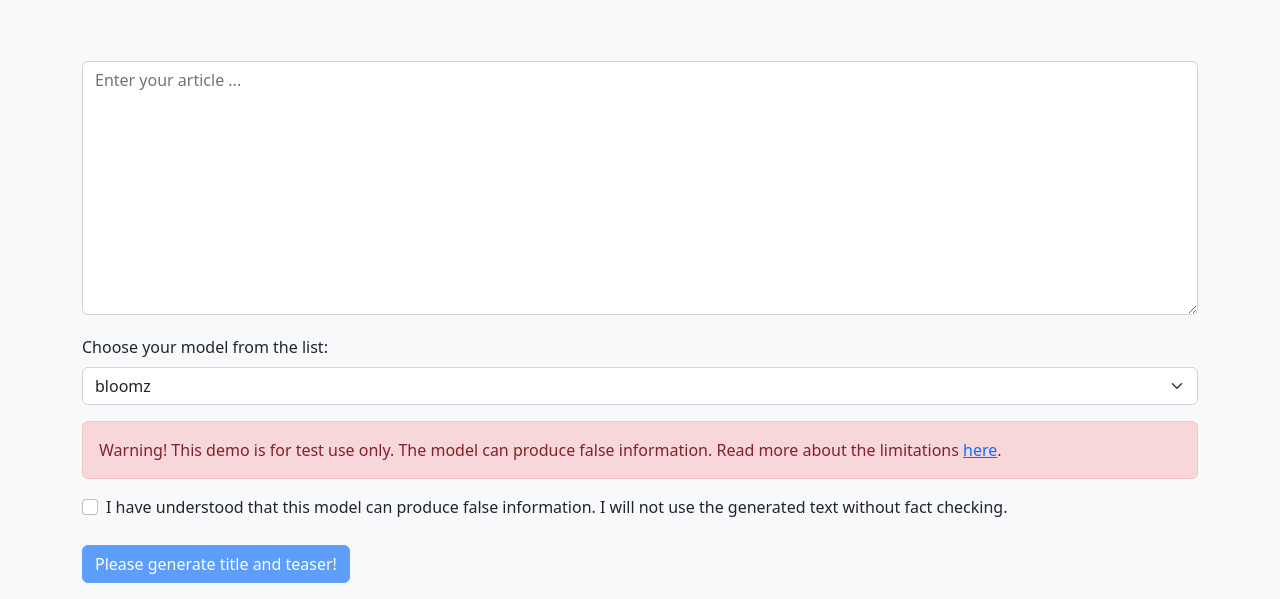
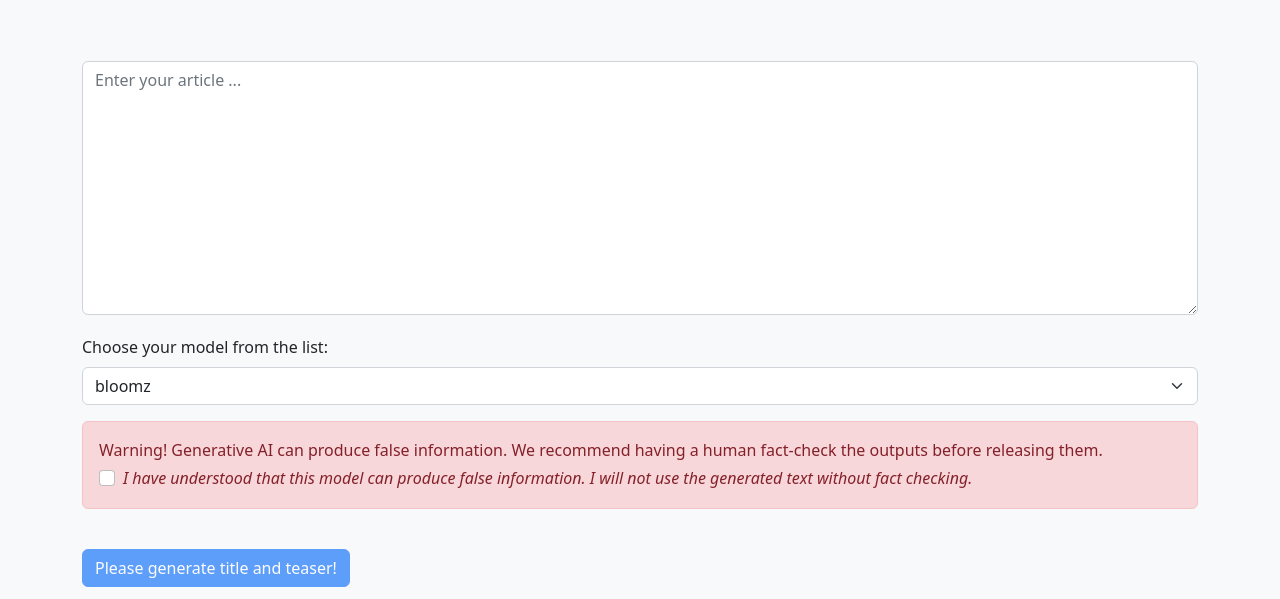
Before and after one commit to snipaid-nlg/demo, a website: page public/index.html in a window 1280 px wide. Shown: the part 201-800 px from the top of the page. Drawn offline with nearby package versions, Linux system fonts and the light colour scheme.

Commit message:
Chunk warning and consent together

```diff
--- a/public/index.html
+++ b/public/index.html
@@ -32,14 +32,15 @@
             <option>gptj</option>
           </select>
           <div class="alert alert-danger" role="alert">
-            Warning! This demo is for test use only. The model can produce false information. Read more about the limitations
-            <a href="https://www.eleuther.ai/faq/" target="_blank">here</a>.
-          </div>
-          <div class="form-check">
-            <input class="form-check-input" type="checkbox" value="" id="consent">
-            <label class="form-check-label" for="consent">
-              I have understood that this model can produce false information. I will not use the generated text without fact checking.
-            </label>
+            <div class="mb-1">
+              Warning! Generative AI can produce false information. We recommend having a human fact-check the outputs before releasing them.
+            </div>
+            <div class="form-check">
+              <input class="form-check-input" type="checkbox" value="" id="consent">
+              <label class="form-check-label fst-italic" for="consent">
+                I have understood that this model can produce false information. I will not use the generated text without fact checking.
+              </label>
+            </div>
           </div>
           <button class="btn btn-primary mt-4" type="button" id="submitText" disabled>Please generate title and teaser!</button>
         </form>
```
